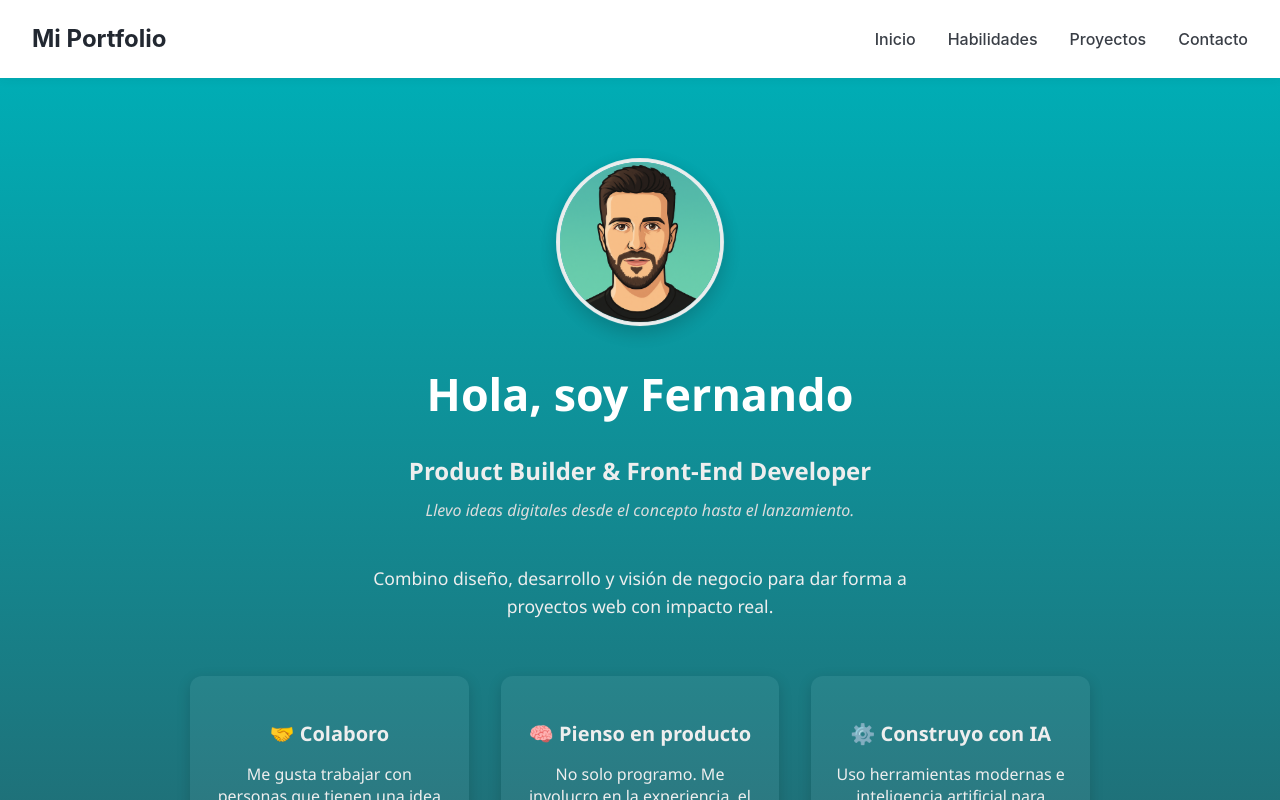
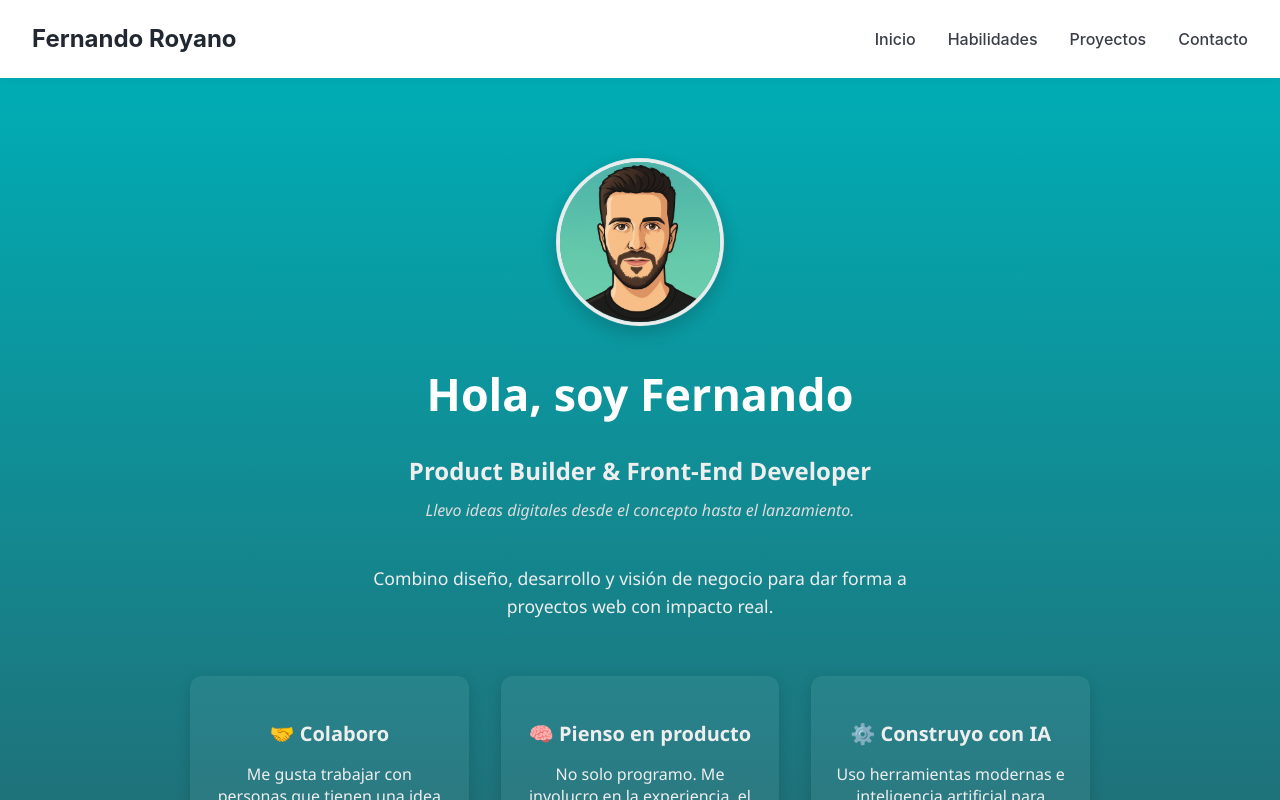
Before and after one commit to FernandoRoyano/portfolio, a React (Create React App) app: page / in a window 1280 px wide. Shown: the top 800 px of the page. Built offline with nearby package versions, Linux system fonts and the light colour scheme.

Commit message:
nombre header

```diff
--- a/src/components/Header.js
+++ b/src/components/Header.js
@@ -7,7 +7,7 @@ function Header() {
 
   return (
     <header className="header">
-      <div className="logo">Mi Portfolio</div>
+      <div className="logo">Fernando Royano</div>
 
       {/* Botón hamburguesa */}
       <button className="menu-toggle" onClick={() => setMenuOpen(!menuOpen)}>
```
